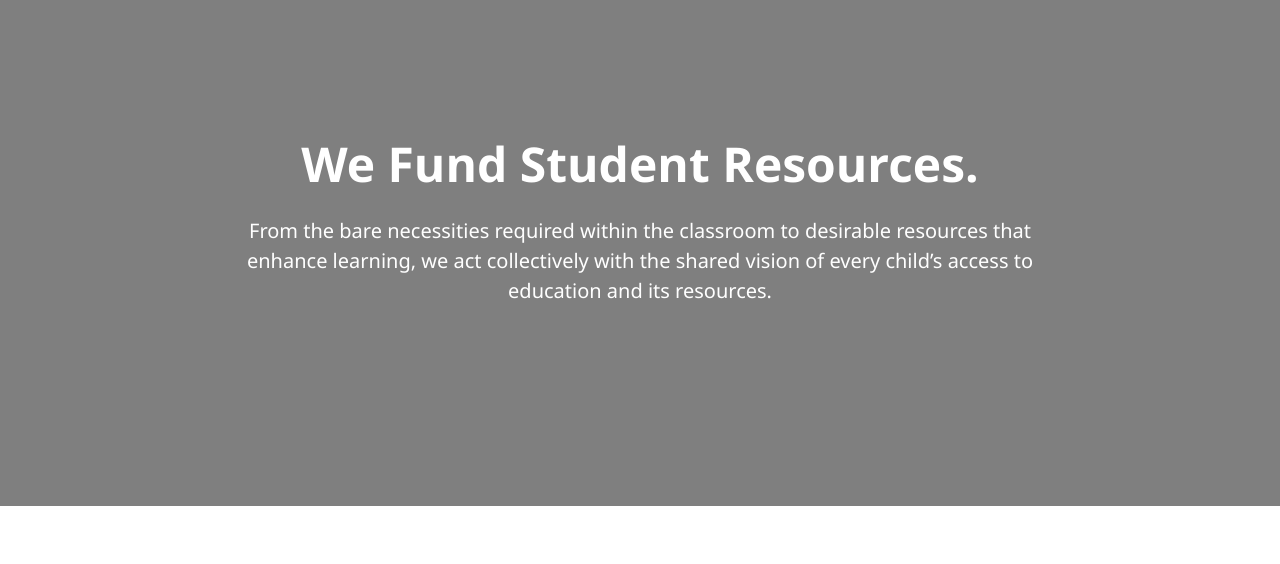
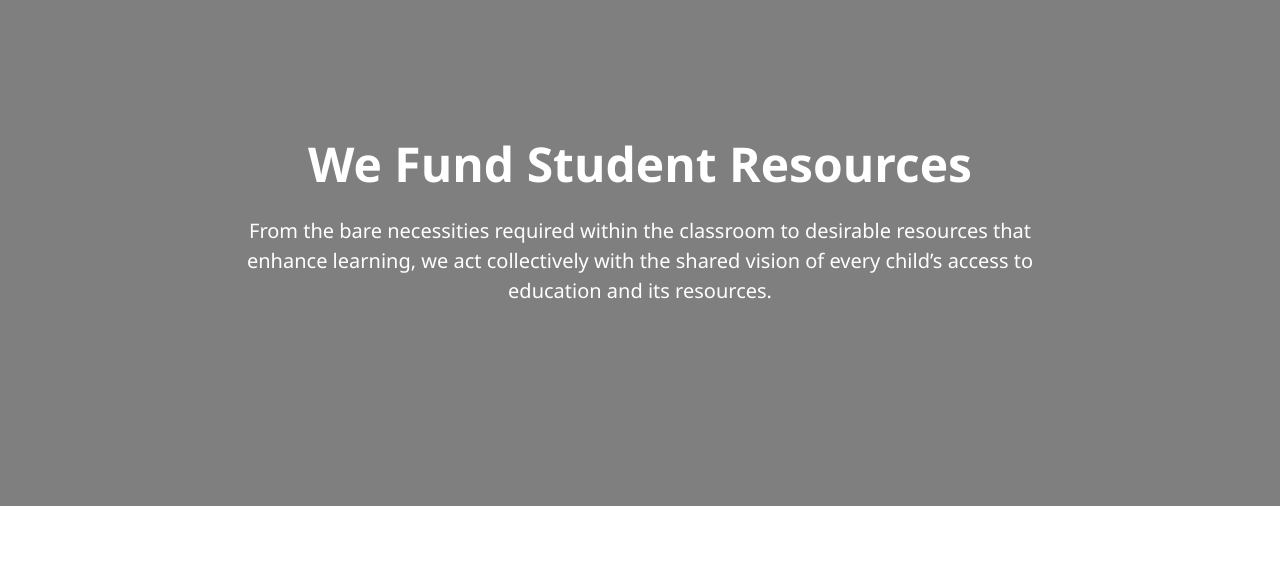
Before and after one commit to ayen2016/sixteenfoundation_19Nov, a plain HTML site: page Studetnt-Resource.html in a window 1280 px wide. Shown: the part 69-633 px from the top of the page. Drawn offline with Linux system fonts and the light colour scheme; no server answers; a script that the page names is missing.

Commit message:
Update Studetnt-Resource.html

```diff
--- a/Studetnt-Resource.html
+++ b/Studetnt-Resource.html
@@ -42,7 +42,7 @@
 <section class="newsletter_page_hero">
   <div class="newsletter_page_hero_bg">
     <div class="newsletter_page_hero_content">
-      <h1>We Fund Student Resources. </h1>
+      <h1>We Fund Student Resources </h1>
       <p>From the bare necessities required within the classroom to desirable resources that enhance learning, we act collectively with the shared vision of every child’s access to education and its resources.</p>
     </div>
   </div>
@@ -450,4 +450,5 @@ observer.observe(impactSection);
 
 
 </body>
+
 </html>
```
